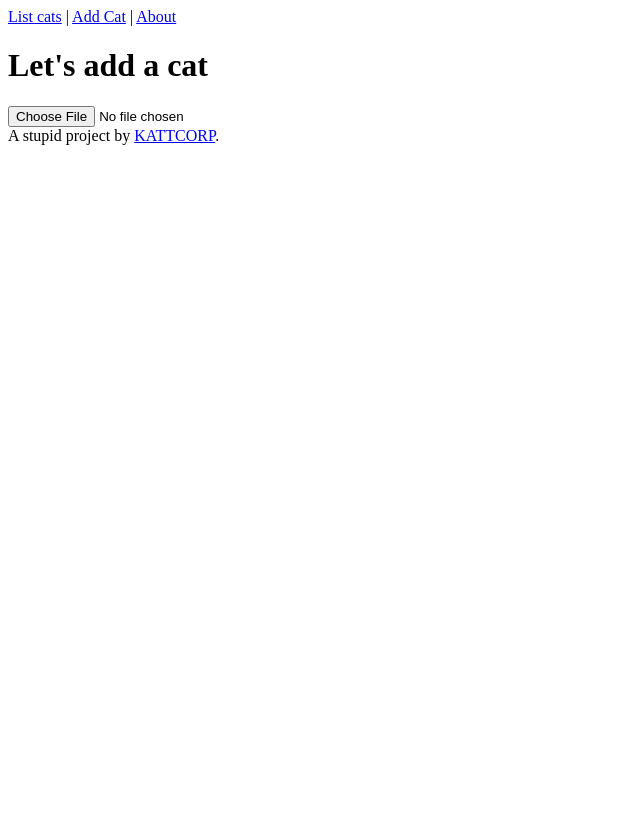
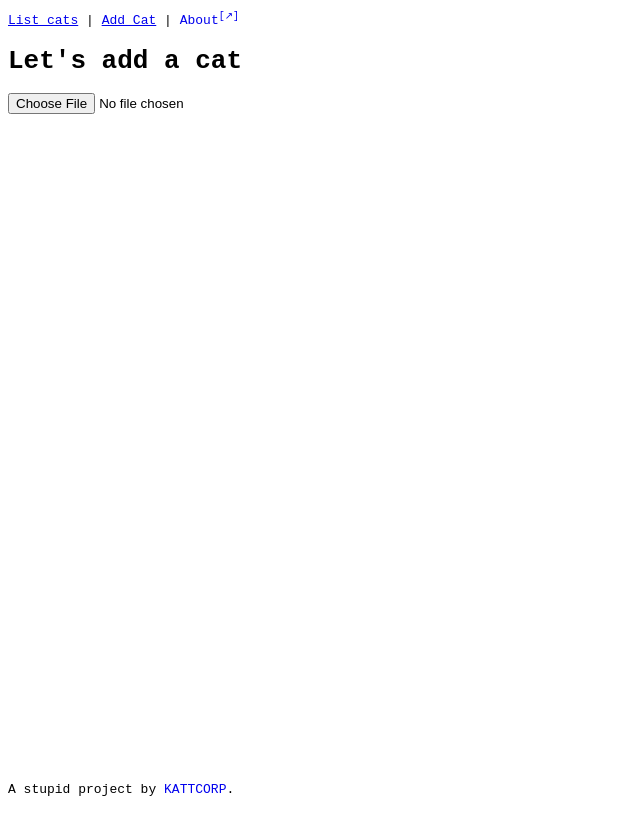
Before and after one commit to Olaf0703/React-Next, a Next.js app: page /add-cat in a window 1280 px wide. Shown: the whole page, without its empty margins (0-640 px from the left). Built offline with nearby package versions, Linux system fonts and the light colour scheme.

Commit message:
:art: design™

```diff
--- a/components/Layout.tsx
+++ b/components/Layout.tsx
@@ -3,29 +3,62 @@ import Link from 'next/link';
 import Head from 'next/head';
 
 export default ({ children, title = '500 cats' }) => (
-  <div>
+  <div className="wrapper">
     <Head>
       <title>{title}</title>
       <meta charSet="utf-8" />
       <meta name="viewport" content="initial-scale=1.0, width=device-width" />
     </Head>
+    <style jsx global>{`
+      body {
+        font-family: monospace;
+      }
+    `}</style>
     <header>
       <nav>
-        <Link href="/">
+        <Link href="/" prefetch>
           <a>List cats</a>
         </Link>{' '}
         |{' '}
-        <Link href="/add-cat">
+        <Link href="/add-cat" prefetch>
           <a>Add Cat</a>
         </Link>{' '}
-        | <a href="https://github.com/KATT/500cats">About</a>
+        |{' '}
+        <a href="https://github.com/KATT/500cats" className="external">
+          About
+        </a>
       </nav>
     </header>
-
-    {children}
+    <main>{children}</main>
 
     <footer>
-      A stupid project by <a href="https://kattcorp.co.uk">KATTCORP</a>.
+      <p>
+        A stupid project by <a href="https://kattcorp.co.uk">KATTCORP</a>.
+      </p>
     </footer>
+    <style jsx>{`
+      .wrapper {
+        display: flex;
+        min-height: 100vh;
+        flex-direction: column;
+
+        width: 640;
+        max-width: 100%;
+
+        margin: 10px auto;
+      }
+      a {
+        text-decoration: none;
+      }
+      a.external:after {
+        content: '[↗]';
+        font-size: x-small;
+        vertical-align: super;
+      }
+
+      main {
+        flex: 1;
+      }
+    `}</style>
   </div>
 );
```
Also changed, not shown: custom.d.ts (added, +9 -0 lines), tsconfig.json (+6 -6 lines).
